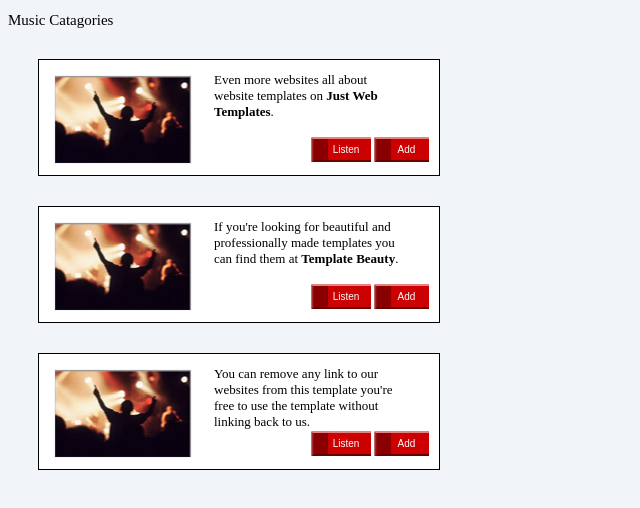
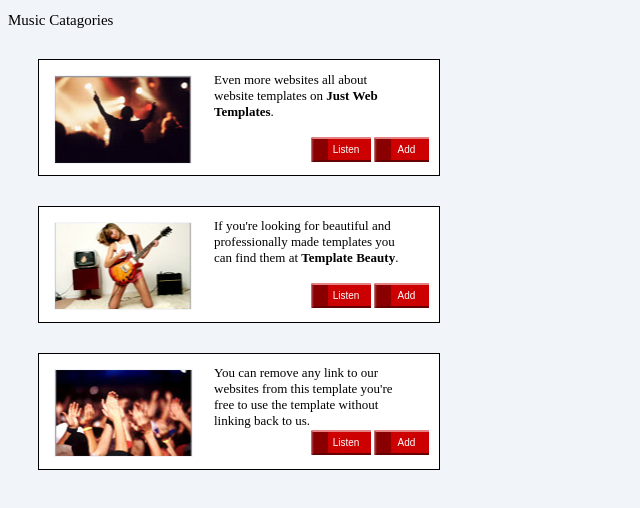
Before and after one commit to bobobace/telerik-1, a plain HTML site: page css3/problem2/music_categories.html in a window 1280 px wide. Shown: the whole page, without its empty margins (0-640 px from the left). Drawn offline with Linux system fonts and the light colour scheme.

Commit message:
problem 2 solved

```diff
--- a/css3/problem2/music_categories.html
+++ b/css3/problem2/music_categories.html
@@ -20,7 +20,7 @@
     </article>
 
     <article>
-        <img src="Screenshot_1.png" />
+        <img src="Screenshot_2.png" />
         <div class="content">
             <p>  If you're looking for beautiful and professionally  made templates you can find them at <a href="#">Template Beauty</a>. </p>
         </div>
@@ -29,7 +29,7 @@
     </article>
 
     <article>
-        <img src="Screenshot_1.png" />
+        <img src="Screenshot_3.png"/>
         <div class="content">
             <p>You can remove any link to our websites from this template you're free to use the template without linking back to us. </p>
         </div>
```
Also changed, not shown: css3/problem2/Screenshot_2.png (added), css3/problem2/Screenshot_3.png (added).
